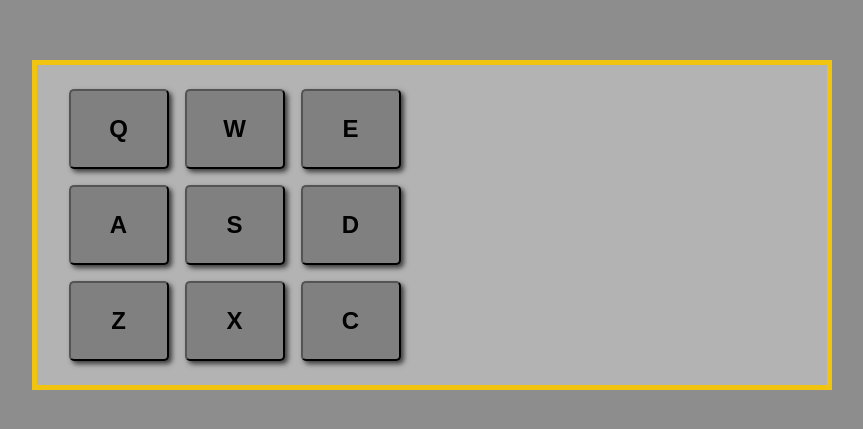
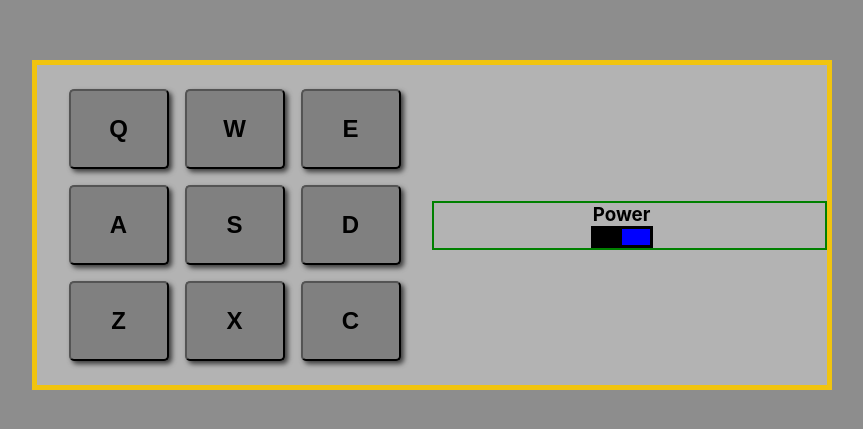
Before and after one commit to OlhaD/freeCodeCamp-react-projects, a React (Create React App) app in the folder drum-machine/: page / in a window 1280 px wide. Shown: the part 175-604 px from the top of the page, without its empty margins (208-1071 px from the left). Built offline with nearby package versions, Linux system fonts and the light colour scheme.

Commit message:
DM - add power component

```diff
--- a/drum-machine/src/components/DrumPad/DrumPad.js
+++ b/drum-machine/src/components/DrumPad/DrumPad.js
@@ -1,8 +1,9 @@
-import React from 'react';
+import React, {useState} from 'react';
 import {connect} from 'react-redux'
 import * as classes from './DrumPad.module.scss';
 import {setActiveButton} from '../../store/actions/drumPad';
 import NumPad from '../NumPad/NumPad';
+import Power from '../Power/Power';
 
 function DrumPad(props) {
     const buttonsInfo = [
@@ -52,9 +53,19 @@ function DrumPad(props) {
         audioSrc: "https://s3.amazonaws.com/freecodecamp/drums/Cev_H2.mp3"
     }];
 
+    var [isPowerOn, setIsPowerOn] = useState(true);
+
+    function onPowerChanged(isOn){
+        setIsPowerOn(isOn);
+    }
+
     return (
         <div className={classes.Display} >
-            <NumPad buttons={buttonsInfo} pressedKey={props.pressedKey} />
+            <NumPad buttons={buttonsInfo} isPowerOn={isPowerOn} pressedKey={props.pressedKey} />
+
+            <div className={classes.RightPanel}>
+                <Power onChanged={(isOn) => onPowerChanged(isOn)} />
+            </div>
         </div>
     );
 }
--- a/drum-machine/src/components/DrumPad/DrumPad.module.scss
+++ b/drum-machine/src/components/DrumPad/DrumPad.module.scss
@@ -10,5 +10,12 @@ $border-color: rgb(241,196,15);
     background-color: $background-color;
     border: 5px solid $border-color;
 
+    .RightPanel{
+      @include flex-center(center, center);
+      flex-direction: column;
+      width: 50%;
+      padding-right: 1rem;
 
+      border: 2px solid green;
+    }
   }
--- a/drum-machine/src/components/NumPad/NumPad.js
+++ b/drum-machine/src/components/NumPad/NumPad.js
@@ -6,9 +6,10 @@ function NumPad(props) {
     return (
         <div className={classes.NumbersPad}>
             {
-                props.buttons.map((button, key) => (
-                    <Button key={key} keyPressed={props.pressedKey} name={button.text} audioSrc={button.audioSrc} />)
-                )
+                props.buttons.map((button, key) =>
+                (
+                    <Button key={key} keyPressed={props.pressedKey} name={button.text} audioSrc={button.audioSrc} disabled={!props.isPowerOn}/>
+                ))
             }
         </div>
     );
--- /dev/null
+++ b/drum-machine/src/components/Power/Power.js
@@ -0,0 +1,21 @@
+import React from 'react';
+import * as classes from './Power.module.scss';
+import Toggler from '../UI/Toggler/Toggler';
+
+function Power(props) {
+    function onPowerChanged(isOn) {
+        props.onChanged(isOn);
+    }
+
+    return (
+        <div className={classes.Power}>
+            <header>
+                <h3>Power</h3>
+            </header>
+
+            <Toggler onToggled={(isOn) => onPowerChanged(isOn)}/>
+        </div>
+    );
+}
+
+export default Power;
--- /dev/null
+++ b/drum-machine/src/components/Power/Power.module.scss
@@ -0,0 +1,2 @@
+.Power {
+}
--- a/drum-machine/src/components/UI/Button/Button.js
+++ b/drum-machine/src/components/UI/Button/Button.js
@@ -15,7 +15,7 @@ function Button(props) {
 
     return (
         <span>
-            <button className={classes.Button} onClick={start} >
+            <button className={classes.Button} onClick={start} disabled={props.disabled}>
                 {props.name}
             </button>
         </span>
--- /dev/null
+++ b/drum-machine/src/components/UI/Toggler/Toggler.js
@@ -0,0 +1,20 @@
+import React, {useState} from 'react';
+import * as classes from './Toggler.module.scss';
+
+function Toggler(props) {
+    const [isOn, setIsOn] = useState(true);
+
+    function onTogglerClicked(isOn){
+        setIsOn(isOn);
+        props.onToggled(isOn);
+    }
+
+    return (
+        <div className={classes.Toggler}>
+            <div className={[classes.Half, isOn ? "" : classes.Active].join(' ')} onClick={() => onTogglerClicked(!isOn)}></div>
+            <div className={[classes.Half, isOn ? classes.Active : ""].join(' ')} onClick={() => onTogglerClicked(!isOn)}></div>
+        </div>
+    );
+}
+
+export default Toggler;
--- /dev/null
+++ b/drum-machine/src/components/UI/Toggler/Toggler.module.scss
@@ -0,0 +1,21 @@
+@import "../../../share/styles/global.module.scss";
+
+$backgroundColor: black;
+$color: white;
+$backgroundColorActive: rgb(0,0,255);
+
+.Toggler{
+    background-color: $backgroundColor;
+    color: $color;
+    border: 3px solid $backgroundColor;
+    @include flex-center(center, center);
+
+    .Half {
+        width: 1.75rem;
+        height: 1rem;
+    }
+
+    .Active {
+        background-color: $backgroundColorActive;
+    }
+}
```
Also changed, not shown: 1 other file (tests, documents, lock files or other folders).
